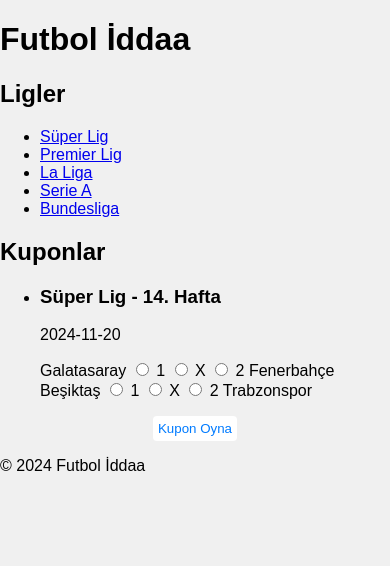
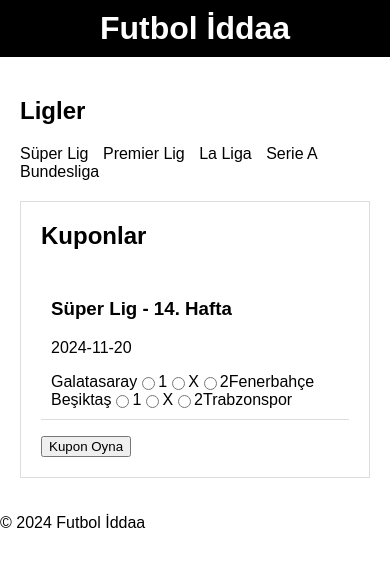
Before and after one commit to ANdATIon/iddia268, a plain HTML site: page index.html in a window 390 px wide. Drawn offline with Linux system fonts and the light colour scheme.

Commit message:
Update style.css

```diff
--- a/style.css
+++ b/style.css
@@ -2,71 +2,66 @@ body {
   font-family: Arial, sans-serif;
   margin: 0;
   padding: 0;
-    background-color: #f0f0f0;
 }
 
-.controls {
-    background-color: #007bff;
+header {
+  background-color: #000;
+  color: #fff;
   padding: 10px;
   text-align: center;
 }
 
-.weather-container {
-    text-align: center;
-    padding: 20px;
-    background-color: white;
-    border-radius: 8px;
-    box-shadow: 0 0 10px rgba(0, 0, 0, 0.1);
-    margin: 20px auto;
-    width: 80%; /* Masaüstü ve büyük ekranlar için */
+h1 {
+  margin: 0;
+  padding: 0;
 }
 
-#cityInput, #languageSelect {
-    margin-top: 20px;
-    padding: 10px;
-    border-radius: 4px;
-    border: 1px solid #ddd;
-    background-color: white;
-    color: #007bff;
+main {
+  padding: 20px;
 }
 
-button {
-    padding: 10px 20px;
-    border: none;
-    background-color: white;
-    color: #007bff;
-    border-radius: 4px;
-    cursor: pointer;
-    margin-left: 10px;
+.ligler {
+  margin-bottom: 20px;
 }
 
-button:hover, #languageSelect:hover {
-    background-color: #0056b3;
-    color: white;
+.ligler ul {
+  list-style: none;
+  padding: 0;
 }
 
-/* Küçük ekranlar ve mobil cihazlar için stil ayarları (480px ve altı) */
-@media (max-width: 480px) {
-    .weather-container {
-        width: 95%; /* Mobil cihazlarda ekranın çoğunu kaplar */
-        padding: 10px; /* Daha az padding */
+.ligler ul li {
+  display: inline-block;
+  margin-right: 10px;
 }
 
-    #cityInput, #languageSelect, button {
-        padding: 8px; /* Daha ince padding */
-        margin-top: 10px; /* Daha az üst marj */
-        width: auto; /* Otomatik genişlik, ekranı daha iyi doldurur */
-        display: block; /* Her biri kendi satırında */
-        margin-left: auto;
-        margin-right: auto;
+.ligler ul li a {
+  color: #000;
+  text-decoration: none;
 }
 
-    .controls, button {
-        padding: 5px; /* Kontroller için daha az padding */
+.kuponlar {
+  border: 1px solid #ddd;
+  padding: 20px;
 }
 
-    button {
-        margin-top: 10px; /* Buton için üst marj ayarı */
-        margin-bottom: 10px; /* Buton için alt marj ayarı */
+.kuponlar h2 {
+  margin-top: 0;
 }
+
+.kuponlar ul {
+  list-style: none;
+  padding: 0;
 }
+
+.kuponlar ul li {
+  border-bottom: 1px solid #ddd;
+  margin-bottom: 10px;
+  padding: 10px;
+}
+
+.kupon-baslik {
+  margin-bottom: 10px;
+}
+
+.kupon-mac {
+  display: flex
```
Lines whose indentation alone changed are shown as unchanged.
